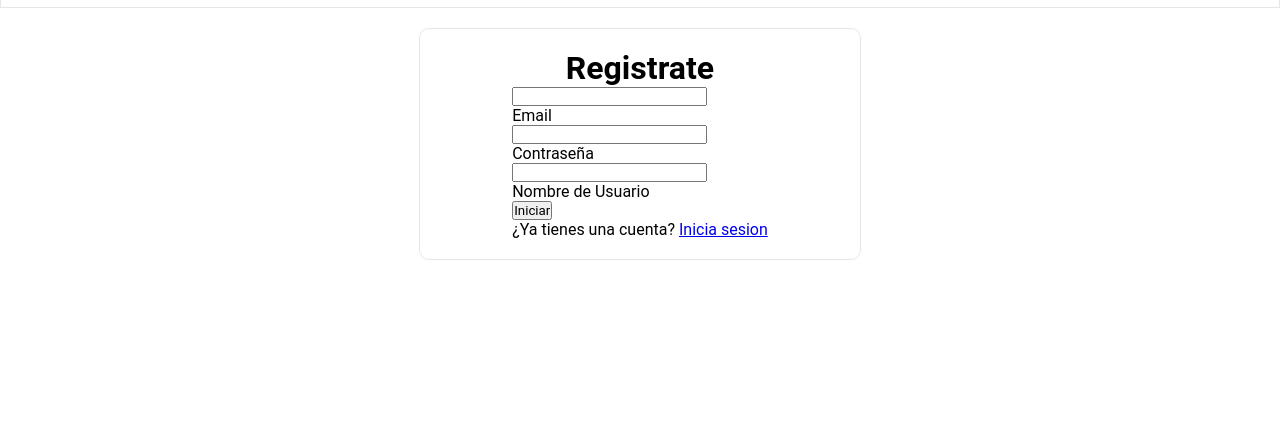
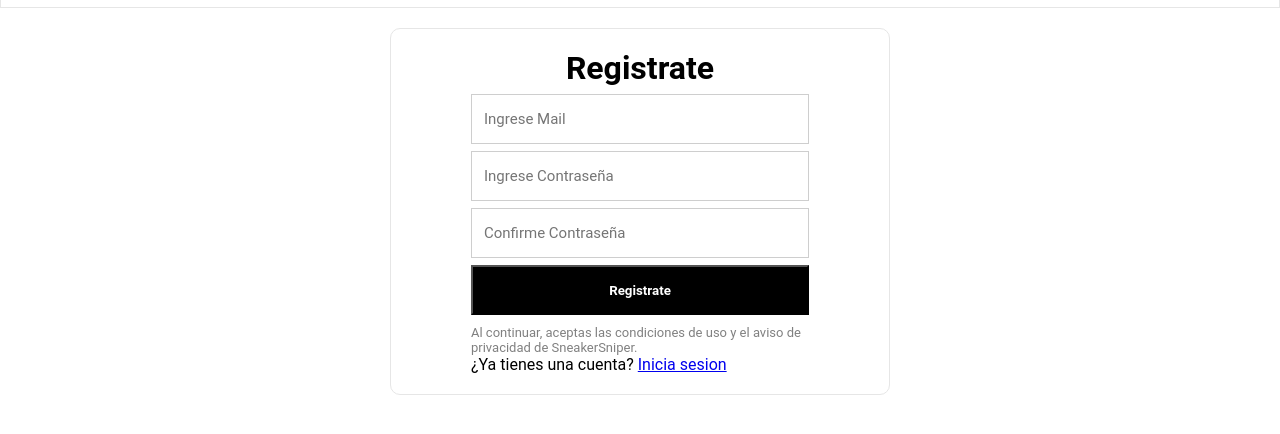
Before and after one commit to UlTinoCanPati/SneakerSniper-Cantale-Copati, a plain HTML site: page PaginaWeb/signup.html in a window 1280 px wide. Shown: the part 114-548 px from the top of the page. Drawn offline with Linux system fonts and the light colour scheme.

Commit message:
Add files via upload

```diff
--- a/PaginaWeb/signup.css
+++ b/PaginaWeb/signup.css
@@ -1,37 +1,85 @@
-body {
+* {
     margin: 0;
     padding: 0;
     font-family: "Roboto", sans-serif;
-    background: rgb(255, 255, 255);
 }
 
-.fondo {
-    width: 100vw;
-    height: 100vh;
-    display: flex;
-    justify-content: center; /*/ alinea horizontalmente */
-    align-items: center; /*/ alinea verticalmente */
+body{
+    background : rgb(255, 255, 255);
 }
 
 .formulario{
-    background : rgb(255, 247, 247);
-    position: absolute;
-    width: 400px;
+    background-color: rgb(255, 255, 255);
+    width: 500px;
+
     border-radius: 10px;
     border: 1px solid;
+    border-color: rgb(230, 230, 230);
+
+    display: flex;
+    justify-content: center;
+
+    box-sizing: border-box;
+    margin-top: 20px;
+    padding: 20px 80px;
 }
 
-.logo{
+header{
     display: flex;
     justify-content: center;
     align-items: center;
-    height: 10vh;
+    height: 15vh;
+    border: 1px solid;
+    border-color: rgb(230, 230, 230);
 }
 
 .formulario h1{
     text-align: center;
 }
 
-.formulario form{
-    padding: 20px;
+.barra{
+    box-sizing: border-box;
+
+    border: solid 1px rgb(206, 206, 206);
+    height: 50px;
+    padding: 12px;
+    /* margin: 7px auto;
+    width: 70%; */
+    margin: 7px 0;
+    width: 100%;
+
 }
+
+.barra::placeholder{
+    font-size: 15px;
+}
+
+.registrate{
+    /* width: 70%; */
+    width: 100%;
+    height: 50px;
+    /* margin: 0px auto; */
+    margin-bottom: 10px;
+    background-color: black;
+    color: white;
+    font-weight: 700;
+}
+.services{
+    color:grey;
+    font-size: small;
+    /* margin: 0px auto;
+    width: 70%; */
+}
+
+/* .yatiene{
+    margin: 0px auto;
+    width: 70%;
+} */
+
+.contenedor{
+    display: flex;
+    justify-content: center;
+}
+input{
+    display: block;
+}
--- a/PaginaWeb/signup.html
+++ b/PaginaWeb/signup.html
@@ -6,32 +6,35 @@
     <meta name="viewport" content="width=device-width, initial-scale=1.0">
     <title>SneakerLOGIN</title>
     <link rel="stylesheet" href="index.html">
-    <link rel="stylesheet" href="login.css">
+    <link rel="stylesheet" href="signup.css">
 </head>
 
 <body>
     <header><a href="index.html"><img class="logo" src="sneakersniper.png"></a></header>
-    <div class="contenedor">
+
+
+    <main class="contenedor">
     <div class="formulario">
             <form method="post">
                 <h1>Registrate</h1>
                 <div class="username">
-                    <input type="text" required>
-                    <label>Email</label>
+                    <input class="barra" type="text" placeholder= "Ingrese Mail" required>
                 </div>
                 <div class="username">
-                    <input type="password" required>
-                    <label>Contraseña</label>
+                    <input class="barra" type="password" placeholder= "Ingrese Contraseña" required>
                 </div>
-                <div class="username">
-                    <input type="password" required>
-                    <label>Nombre de Usuario</label>
-                <input type="submit" value="Iniciar">
+                <div class="contraseña 2">
+                    <input class="barra" type="password" placeholder= "Confirme Contraseña" required>
+                </div>
+                <input class= "registrate" type="submit" value="Registrate">
                 <div class="registrarse">
                 </form>
+                <div class="services" >
+                    <span>Al continuar, aceptas las condiciones de uso y el aviso de privacidad de SneakerSniper.</span>
+                </div>
+                <span class="yatiene" >¿Ya tienes una cuenta?</span> <a href="login.html">  Inicia sesion</a>
+        </div>
+        </main>
 
-                <span>¿Ya tienes una cuenta?</span> <a href="login.html"> Inicia sesion</a>
-            </div>
-            </div>
     <body>
 <html>
```
Also changed, not shown: PaginaWeb/Condiciones.html (added, +6 -0 lines).
